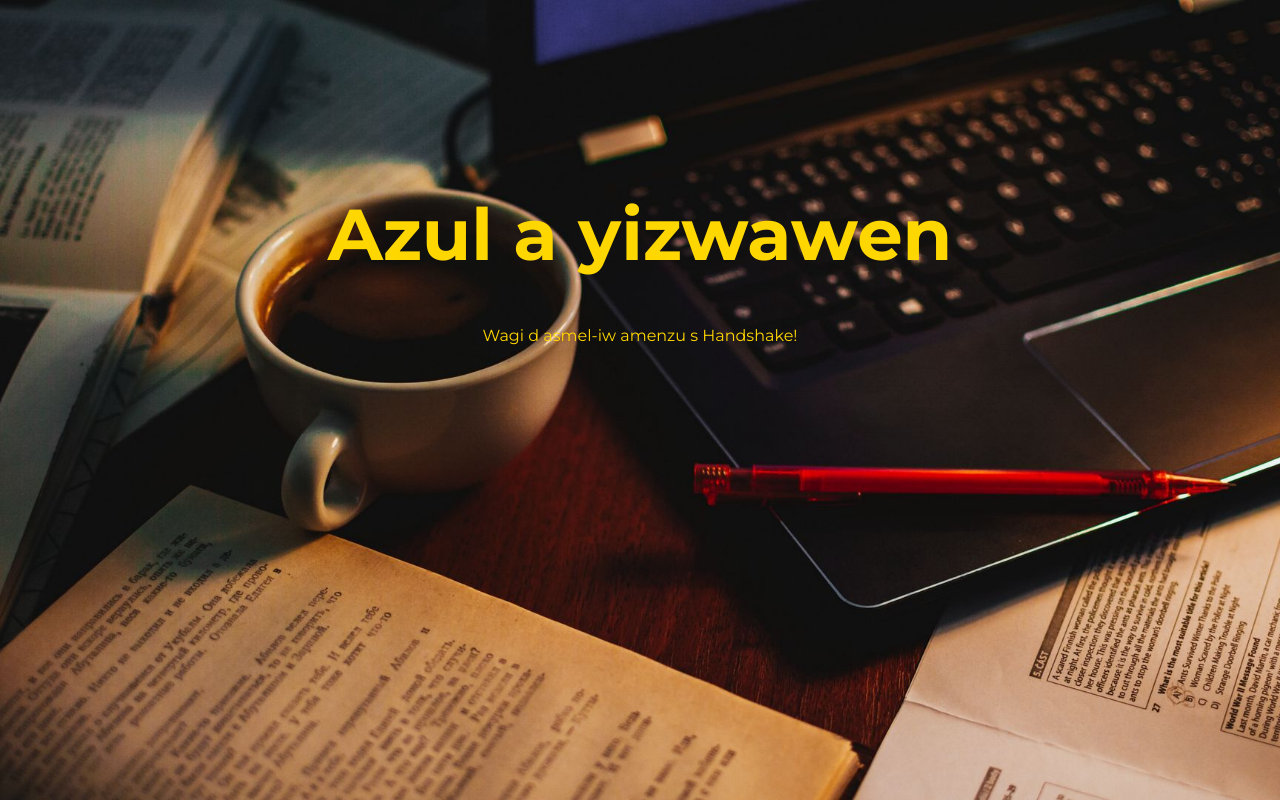
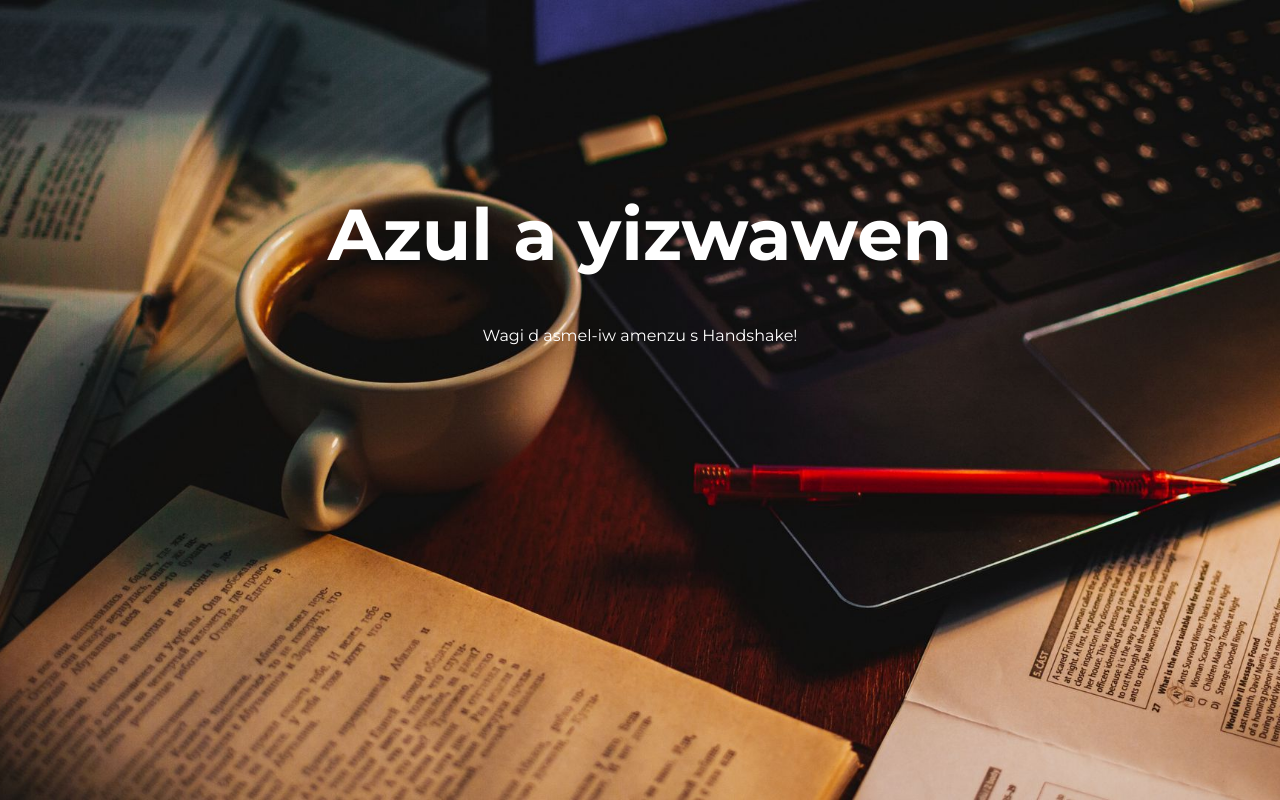
Before and after one commit to SelyanKab/tazwawt, a plain HTML site: page index.html in a window 1280 px wide. Drawn offline with Linux system fonts and the light colour scheme.

Commit message:
Update index.html

```diff
--- a/index.html
+++ b/index.html
@@ -12,7 +12,7 @@ body,td,th {
 	font-family: "Montserrat", sans-serif;
 	font-style: normal;
 	font-weight: 400;
-	color: rgba(255,215,0,1);
+	color: rgba(255, 255, 255, 1);
 	-webkit-font-smoothing: antialiased !important;
 }
 html {
```
